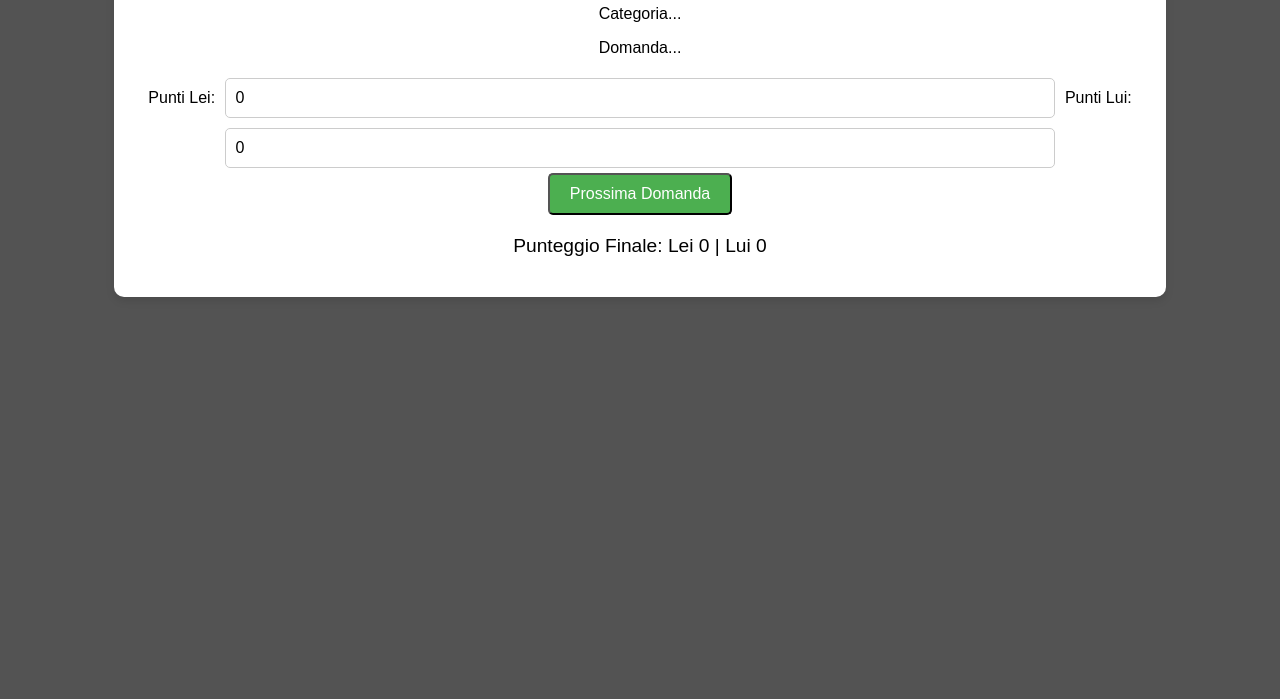
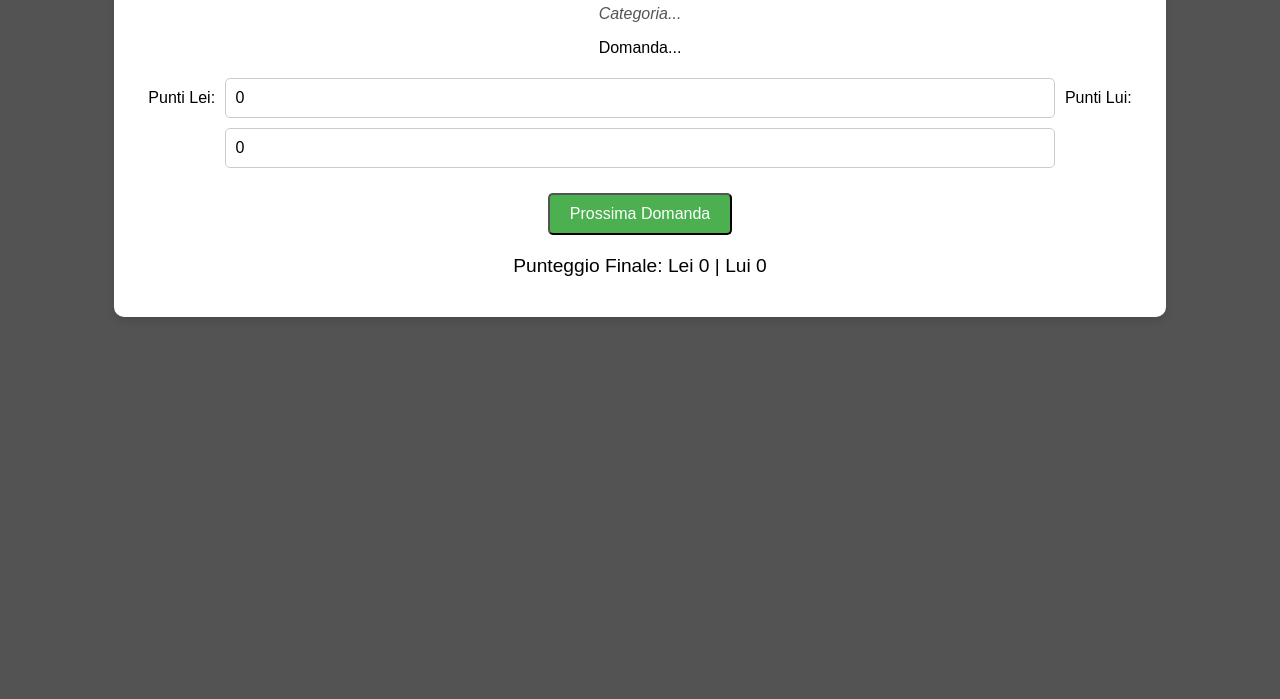
Before and after one commit to maxys2025/couplegame, a plain HTML site: page index.html in a window 1280 px wide. Shown: the part 101-800 px from the top of the page. Drawn offline with Linux system fonts and the light colour scheme.

Commit message:
Update style.css

```diff
--- a/style.css
+++ b/style.css
@@ -19,11 +19,17 @@ h1 {
     margin-bottom: 20px;
 }
 
-#answers-container {
+#category-container {
+    font-style: italic;
+    color: #555;
+    margin-bottom: 10px;
+}
+
+#punteggio-container {
     margin-bottom: 20px;
 }
 
-input[type="text"], input[type="number"] {
+input[type="number"] {
     padding: 10px;
     font-size: 1em;
     width: 80%;
```
